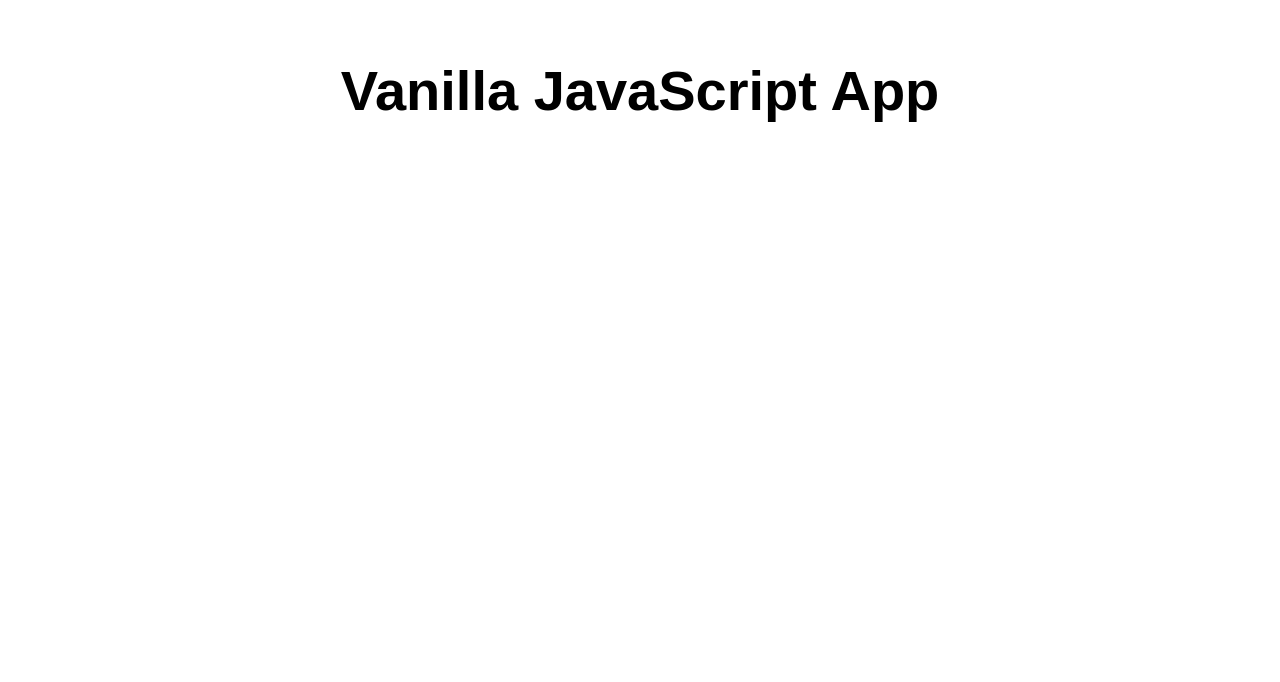
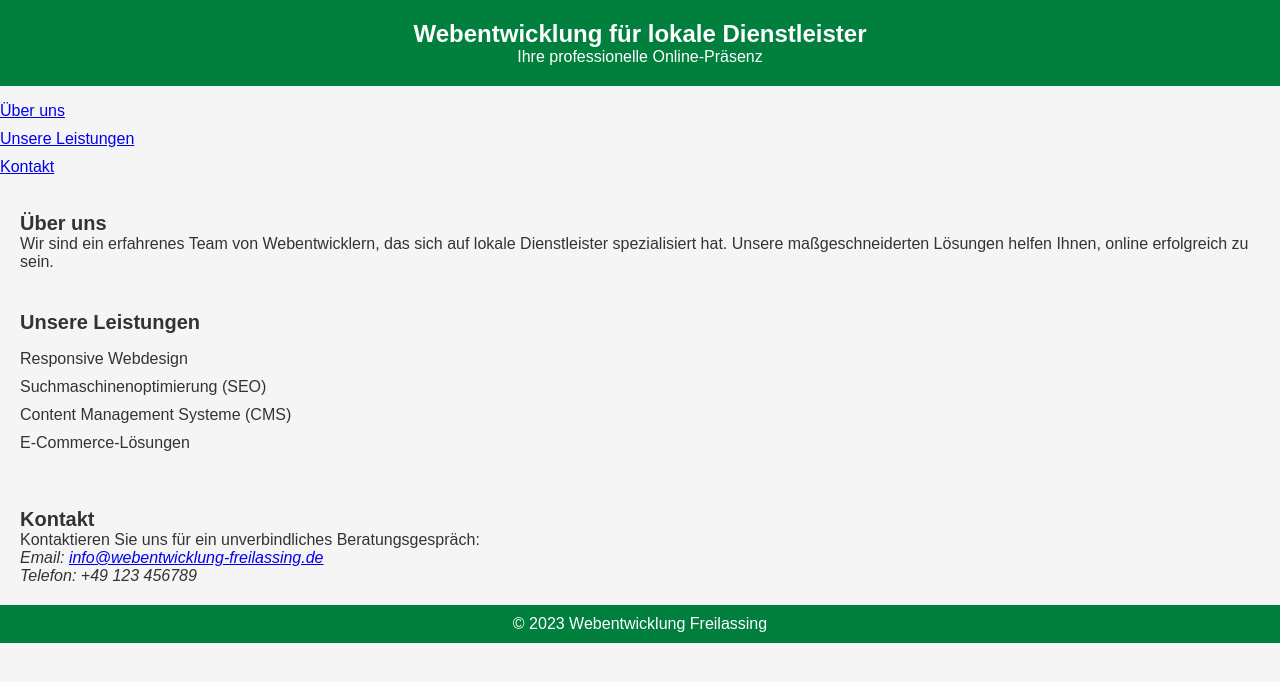
Before and after one commit to adriatiu/my-first-static-web-app, a website: page src/index.html in a window 1280 px wide. Drawn offline with Linux system fonts and the light colour scheme.

Commit message:
Add files via upload

```diff
--- a/src/index.html
+++ b/src/index.html
@@ -1,17 +1,53 @@
 <!DOCTYPE html>
-<html lang="en">
+<html lang="de">
+<head>
+    <meta charset="UTF-8">
+    <meta name="viewport" content="width=device-width, initial-scale=1.0">
+    <title>Webentwicklung für lokale Dienstleister</title>
+    <link rel="stylesheet" href="styles.css">
+    <script src="script.js"></script> <!-- Hier ist die Verlinkung zum JavaScript-Skript -->
 
-<head>
-  <meta charset="UTF-8">
-  <meta name="viewport" content="width=device-width, initial-scale=1.0">
-  <link rel="stylesheet" href="styles.css">
-  <title>Vanilla JavaScript App</title>
 </head>
+<body>
+    <header>
+        <h1>Webentwicklung für lokale Dienstleister</h1>
+        <p>Ihre professionelle Online-Präsenz</p>
+    </header>
 
-<body>
-  <main>
-    <h1>Vanilla JavaScript App</h1>
-  </main>
+    <nav>
+        <ul>
+            <li><a href="#about">Über uns</a></li>
+            <li><a href="#services">Unsere Leistungen</a></li>
+            <li><a href="#contact">Kontakt</a></li>
+        </ul>
+    </nav>
+
+    <section id="about">
+        <h2>Über uns</h2>
+        <p>Wir sind ein erfahrenes Team von Webentwicklern, das sich auf lokale Dienstleister spezialisiert hat. Unsere maßgeschneiderten Lösungen helfen Ihnen, online erfolgreich zu sein.</p>
+    </section>
+
+    <section id="services">
+        <h2>Unsere Leistungen</h2>
+        <ul>
+            <li>Responsive Webdesign</li>
+            <li>Suchmaschinenoptimierung (SEO)</li>
+            <li>Content Management Systeme (CMS)</li>
+            <li>E-Commerce-Lösungen</li>
+        </ul>
+    </section>
+
+    <section id="contact">
+        <h2>Kontakt</h2>
+        <p>Kontaktieren Sie uns für ein unverbindliches Beratungsgespräch:</p>
+        <address>
+            <p>Email: <a href="mailto:info@webentwicklung-freilassing.de">info@webentwicklung-freilassing.de</a></p>
+            <p>Telefon: +49 123 456789</p>
+        </address>
+    </section>
+
+    <footer>
+        <p>© 2023 Webentwicklung Freilassing</p>
+    </footer>
 </body>
-
 </html>
--- /dev/null
+++ b/src/script.js
@@ -0,0 +1,40 @@
+// Speichern Sie diesen Code als "script.js" und binden Sie ihn in Ihrer HTML-Datei mit dem <script>-Tag ein.
+
+document.addEventListener("DOMContentLoaded", function() {
+    // Erhalten Sie eine Referenz auf die Navigationslinks
+    const navLinks = document.querySelectorAll("nav ul li a");
+
+    // Fügen Sie jedem Navigationslink einen Klick-Event-Listener hinzu
+    navLinks.forEach(link => {
+        link.addEventListener("click", function(event) {
+            // Verhindern Sie das Standardverhalten des Links
+            event.preventDefault();
+
+            // Erhalten Sie die Zielabschnitts-ID aus dem href-Attribut des Links
+            const targetSectionId = link.getAttribute("href").substring(1);
+
+            // Scrollen Sie sanft zum Zielabschnitt
+            document.getElementById(targetSectionId).scrollIntoView({
+                behavior: "smooth"
+            });
+        });
+    });
+
+    // Fügen Sie einen Scroll-Event-Listener hinzu, um den aktiven Abschnitt in der Navigation hervorzuheben
+    window.addEventListener("scroll", function() {
+        const sections = document.querySelectorAll("section");
+        const currentScrollPosition = window.scrollY;
+
+        sections.forEach(section => {
+            const sectionTop = section.offsetTop;
+            const sectionBottom = sectionTop + section.offsetHeight;
+
+            if (currentScrollPosition >= sectionTop && currentScrollPosition < sectionBottom) {
+                // Fügen Sie dem entsprechenden Navigationslink die Klasse "active" hinzu
+                const activeLink = document.querySelector(`nav ul li a[href="#${section.id}"]`);
+                navLinks.forEach(link => link.classList.remove("active"));
+                activeLink.classList.add("active");
+            }
+        });
+    });
+});
--- a/src/styles.css
+++ b/src/styles.css
@@ -1,21 +1,43 @@
-* {
-  font-family: Arial, Helvetica, sans-serif;
+/* Apply branding guidelines */
+body {
+    font-family: 'Arial', sans-serif;
+    background-color: #f5f5f5;
+    color: #333;
+    margin: 0;
+    padding: 0;
 }
-
-html, body {
-  margin: 0;
-  border: 0;
-  padding: 0;
-  background-color: #fff;
+header {
+    background-color: #007f3d;
+    color: #fff;
+    text-align: center;
+    padding: 20px;
 }
-
-main {
-  margin: auto;
-  width: 50%;
-  padding: 20px;
+h1 {
+    font-size: 24px;
+    margin: 0;
 }
-
-main > h1 {
-  text-align: center;
-  font-size: 3.5em;
+p {
+    font-size: 16px;
+    margin: 0;
 }
+section {
+    padding: 20px;
+}
+h2 {
+    font-size: 20px;
+    margin: 0;
+}
+ul {
+    list-style: none;
+    padding: 0;
+}
+li {
+    font-size: 16px;
+    margin-bottom: 10px;
+}
+footer {
+    background-color: #007f3d;
+    color: #fff;
+    text-align: center;
+    padding: 10px;
+}
```
Also changed, not shown: src/about.html (added, +33 -0 lines), src/contact.html (added), src/services.html (added).
